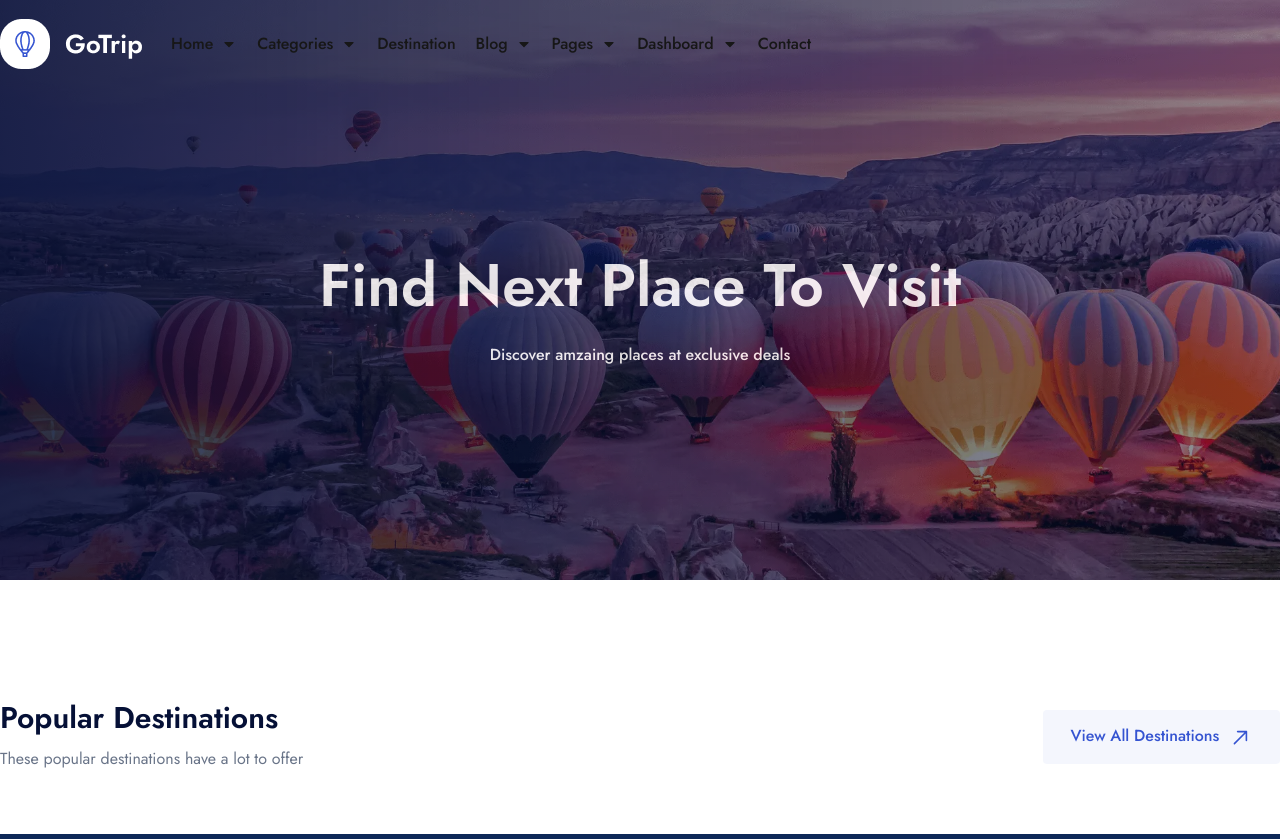
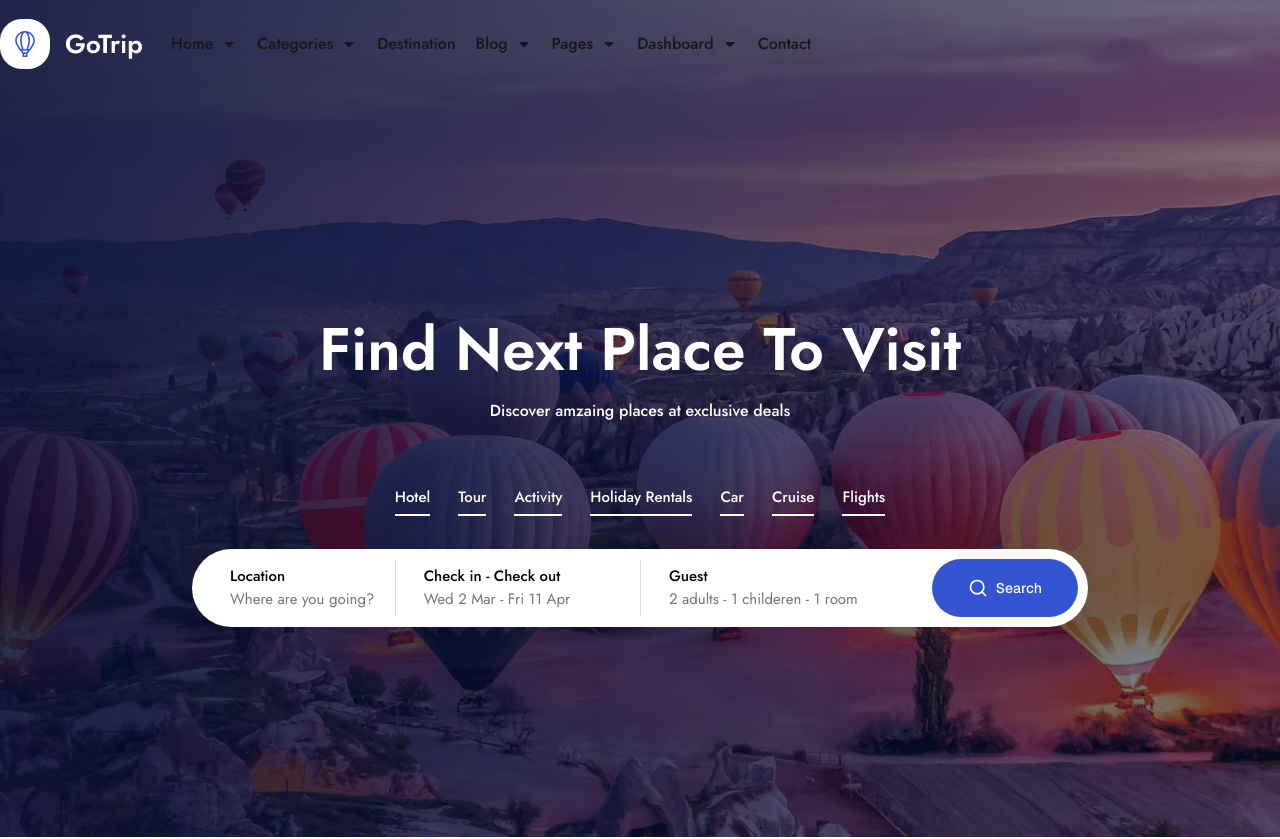
Before and after one commit to akmniazulalam/GoTrip, a Next.js app: page / in a window 1280 px wide. Shown: the top 839 px of the page. Built offline with nearby package versions, Linux system fonts and the light colour scheme.

Commit message:
mixitup ui add

```diff
--- a/app/page.js
+++ b/app/page.js
@@ -1,21 +1,45 @@
 import Image from "next/image";
 import { RxArrowTopRight } from "react-icons/rx";
 import Container from "./(components)/Container";
+import { FiSearch } from "react-icons/fi";
 import Flex from "./(components)/Flex";
 
 export default function Home() {
   return (
     <>
       <secion className="bg-[url(../public/bg.webp)] bg-no-repeat bg-cover bg-center">
-        <div className="pt-64 pb-52.5 bg-linear-[270deg] from-[rgba(5,16,54,0.5)] to-[#051036] opacity-85">
+        <div className="pt-80 pb-52.5 bg-linear-[270deg] from-[rgba(5,16,54,0.5)] to-[#051036d9]">
           <Container>
-            <div className="text-center">
+            <div className="text-center opacity-100 z-50">
               <h1 className="font-semibold font-jost text-6xl text-white">
                 Find Next Place To Visit
               </h1>
-              <p className="font-jost text-white font-medium text-base leading-7.5 pt-6">
+              <p className="font-jost text-white font-medium text-base leading-7.5 pt-4 pb-15">
                 Discover amzaing places at exclusive deals
               </p>
+              <div className="flex items-center gap-x-7 justify-center">
+                {[{name: "Hotel"}, {name: "Tour"}, {name: "Activity"}, {name: "Holiday Rentals"}, {name: "Car"}, {name: "Cruise"}, {name: "Flights"},].map((item) => (
+                <button key={item.name} className="font-medium font-jost text-[15px] text-white hover:text-[#3554D1] transition-all duration-300 ease-[cubic-bezier(0.165, 0.84, 0.44, 1)] cursor-pointer relative before:absolute before:top-7 before:left-0 before:w-full before:bg-white before:h-0.5 before:content-['']">{item.name}</button>
+              ))}
+              </div>
+              <div className="mt-10 p-2.5 bg-white rounded-full w-4xl m-auto grid grid-cols-[22%_28%_30%_20%]">
+                <div className="px-7 py-1.5 w-fit text-left">
+                  <h4 className="text-[15px] font-jost font-medium text-black">Location</h4>
+                  <input placeholder="Where are you going?" type="search" className="placeholder:text-[#757575] placeholder:font-jost font-jost text-black text-[15px] focus:outline-0"/>
+                </div>
+                <div className="px-7 py-1.5 w-fit text-left border-l border-[#DDDDDD]">
+                  <h4 className="text-[15px] font-jost font-medium text-black">Check in - Check out</h4>
+                  <span className="text-[#757575] font-jost text-[15px]">Wed 2 Mar - Fri 11 Apr</span>
+                </div>
+                <div className="px-7 py-1.5 w-fit text-left border-l border-[#DDDDDD]">
+                  <h4 className="text-[15px] font-jost font-medium text-black">Guest</h4>
+                  <span className="text-[#757575] font-jost text-[15px]">2 adults - 1 childeren - 1 room</span>
+                </div>
+                <button className="px-9 bg-[#3554D1] text-white font-medium text-sm rounded-full cursor-pointer flex items-center gap-x-2 ml-auto hover:bg-[#051036] transition-all duration-300 ease-in-out">
+                  <FiSearch className="text-white text-xl"/>
+                  Search
+                </button>
+              </div>
             </div>
           </Container>
         </div>
```
